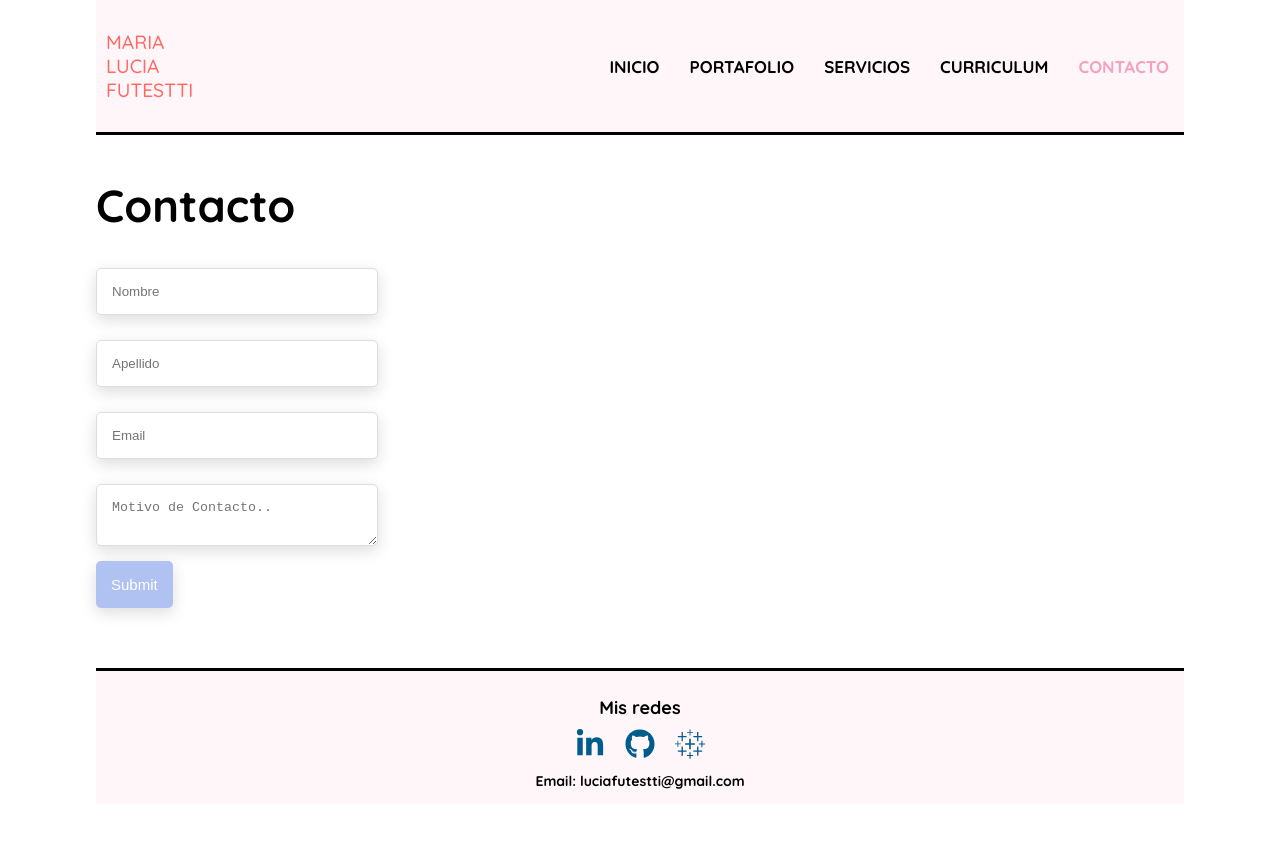
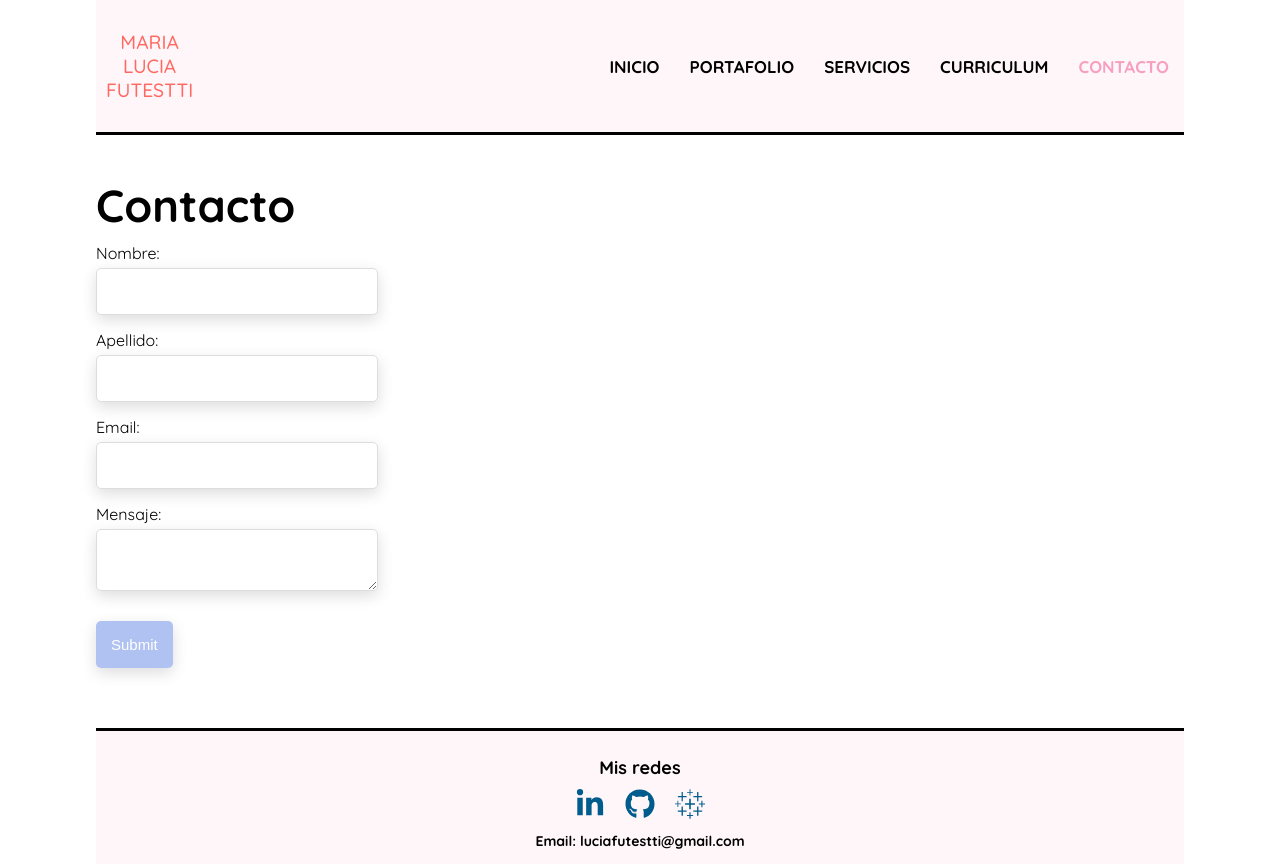
Before and after one commit to luciaf17/portfolio, a React (Create React App) app: page /contacto in a window 1280 px wide. Before the commit the page ends 804 px from the top, so only its background shows below. Built offline with nearby package versions, Linux system fonts and the light colour scheme.

Commit message:
se agrega foto

```diff
--- a/src/components/Contacto.js
+++ b/src/components/Contacto.js
@@ -107,10 +107,14 @@ const Contacto = () => {
     <div className='page animate__animated animate__fadeInLeft'>
       <h1 className='heading'>Contacto</h1>
       <form className='contact' ref={form} >
-        <input type="text" placeholder='Nombre' onChange={handleChange} name="nombre" value={nombre}/>
-        <input type="text" placeholder='Apellido' onChange={handleChange} name="apellido" value={apellido}/>
-        <input type="text" placeholder='Email' onChange={handleChange} name="email" value={email}/>
-        <textarea placeholder='Motivo de Contacto..' onChange={handleChange} name="mensaje" value={mensaje}/>
+        <label>Nombre: </label>
+        <input type="text" onChange={handleChange} name="nombre" value={nombre}/>
+        <label>Apellido: </label>
+        <input type="text"  onChange={handleChange} name="apellido" value={apellido}/>
+        <label>Email: </label>
+        <input type="text"  onChange={handleChange} name="email" value={email}/>
+        <label>Mensaje: </label>
+        <textarea onChange={handleChange} name="mensaje" value={mensaje}/>
         <input type="submit" onClick={sendEmail} placeholder='Enviar' className='animate__animated animate__pulse'/>
         <Toaster />
       </form>
--- a/src/components/Inicio.js
+++ b/src/components/Inicio.js
@@ -7,7 +7,10 @@ const Inicio = () => {
     <div className='home animate__animated animate__fadeInLeft'>
       <Link to="/contacto" className='animate__animated animate__pulse'>Contáctame</Link>
       <h1 className='heading'>Hola! 😊 mi nombre es Maria Lucia Futestti</h1>
+      <div className='foto-about'>
       <h2 className='title'>Sobre mi </h2>
+      <img src={process.env.PUBLIC_URL+'/lu.png'} alt='Lu' className='lu' />
+      </div>
       <p className='sobre-mi'>
       <strong>Licenciada En Relaciones Internacionales. Data analyst. Salesforce and Software & Mobile Developer</strong>. En busca de mi primer empleo en el rubro IT. También tengo experiencia en otras tecnologías, como <strong>Javascript, React JS, React Native, Node, Express, SQL, Docker, IoT con Arduino, ESP32.</strong> <br /> <br />
         Soy una persona que presta atención a los <strong>detalles</strong>, me gusta crear visualizaciones con especial mirada en el <strong>diseño</strong>, logrando un resultado armónico, agradable de ver y usar. Me gusta mucho trabajar en equipo, creo que los puntos de vista de colegas te ayudan a ver las cosas de otra manera logrando así crecer <strong>profesionalmente</strong>. Soy <strong>empática</strong>, me gusta <strong>escuchar</strong> y entender el problema que se debe resolver para luego pensar en una solución que realmente genere un valor en el usuario. Soy una apasionada de la <strong>tecnología</strong> en general, especialmente en el mundo <strong>crypto</strong> e <strong>IoT</strong>.
--- a/src/components/Servicios.js
+++ b/src/components/Servicios.js
@@ -1,4 +1,10 @@
 import React from 'react'
+import { FaDatabase, FaNode, FaReact, FaSalesforce, FaHtml5, FaCss3Alt, FaBootstrap, FaFigma, FaDocker, FaAws } from "react-icons/fa";
+import { GoRadioTower } from "react-icons/go";
+import { AiFillPrinter } from "react-icons/ai";
+import { TbWritingSign } from "react-icons/tb";
+import { SiMysql, SiTableau, SiArduino, SiCanva } from "react-icons/si";
+
 
 const Servicios = () => {
   return (
@@ -6,28 +12,28 @@ const Servicios = () => {
       <h1 className='heading'>Mis Servicios</h1>
       <section className='services'>
         <article className='service'>
-          <h3>Diseño Web</h3>
+          <h3>Diseño Web</h3><FaHtml5 className='icon animate__animated animate__zoomInDown'/><FaCss3Alt className='icon animate__animated animate__zoomInDown'/><FaBootstrap className='icon animate__animated animate__zoomInDown'/>
         </article>
         <article className='service'>
-          <h3>Diseño UX/UI</h3>
+          <h3>Diseño UX/UI</h3><FaFigma className='icon animate__animated animate__zoomInDown'/><SiCanva className='icon animate__animated animate__zoomInDown'/>
         </article>
         <article className='service'>
-          <h3>Desarrollo Web</h3>
+          <h3>Desarrollo Web</h3><FaReact className='icon animate__animated animate__zoomInDown'/><FaNode className='icon animate__animated animate__zoomInDown'/><FaDocker className='icon animate__animated animate__zoomInDown'/><FaAws className='icon animate__animated animate__zoomInDown'/>
         </article>
         <article className='service'>
-          <h3>Análisis de Datos</h3>
+          <h3>Análisis de Datos</h3><FaDatabase className='icon animate__animated animate__zoomInDown'/><SiMysql className='icon animate__animated animate__zoomInDown'/><SiTableau className='icon animate__animated animate__zoomInDown'/>
         </article>
         <article className='service'>
-          <h3>Salesforce</h3>
+          <h3>Salesforce</h3><FaSalesforce className='icon animate__animated animate__zoomInDown'/>
         </article>
         <article className='service'>
-          <h3>Soluciones IoT</h3>
+          <h3>Soluciones IoT</h3><GoRadioTower className='icon animate__animated animate__zoomInDown'/><SiArduino className='icon animate__animated animate__zoomInDown'/>
         </article>
         <article className='service'>
-          <h3>Redacción</h3>
+          <h3>Redacción</h3><TbWritingSign className='icon animate__animated animate__zoomInDown'/>
         </article>
         <article className='service'>
-          <h3>Impresión 3D</h3>
+          <h3>Impresión 3D</h3><AiFillPrinter className='icon animate__animated animate__zoomInDown'/>
         </article>
       </section>
     </div>
--- a/src/index.css
+++ b/src/index.css
@@ -38,6 +38,14 @@ code {
   background-color: #fff6fa;
 }
 
+.lu{
+  width: 100px;
+  align-self: center;
+
+  border-radius: 10px;
+  overflow: hidden;
+}
+
 .header h3{
   display: block;
   flex-basis: 40px;
@@ -45,6 +53,18 @@ code {
   font-weight: 500;
   text-transform: uppercase;
   font-size: larger;
+  text-align: center;
+  padding-right: 10px;
+}
+
+.label{
+  padding: 5px;
+}
+
+textarea:focus, input:focus, input[type]:focus {
+  border-color: #f79fbe;
+  box-shadow: 0 1px 1px rgba(229, 103, 23, 0.075)inset, 0 0 8px #f79fbe;
+  outline: 0 none;
 }
 
 .header nav{
@@ -81,6 +101,16 @@ code {
 .header a:hover{
   color: #f79fbe;
   transition: all 300ms;
+}
+
+.foto-about{
+  display: flex;
+  align-items: center;
+  padding: 10px;
+}
+
+.foto-about img{
+  margin-left: 10px;
 }
 
 
@@ -184,7 +214,8 @@ textarea{
   padding: 15px;
   display: block;
   width: 250px;
-  margin-top: 25px;
+  margin-top: 5px;
+  margin-bottom: 15px;
 
 }
 
@@ -257,7 +288,7 @@ button{
   margin-top: 5px;
   font-size: 20px;
   margin-top: 0px;
-  border-top: 1px solid #ddd;
+  border-top: 1px solid #75c2f9;
   padding-top: 15px;
 }
 
@@ -303,6 +334,21 @@ form textarea {
 .page .heading a:hover{
   background-color: #f79fbe;
   transition-duration: 300ms;
+}
+
+.service{
+  display: flex;
+  align-items: center;
+}
+
+.service h3{
+  padding-right: 15px;
+}
+
+.service .icon{
+  font-size: 30px;
+  color: #75c2f9;
+  padding-right: 15px;
 }
 
 @media (max-width: 1085px){
```
Also changed, not shown: public/lu.png (added). Lines whose indentation alone changed are shown as unchanged.
